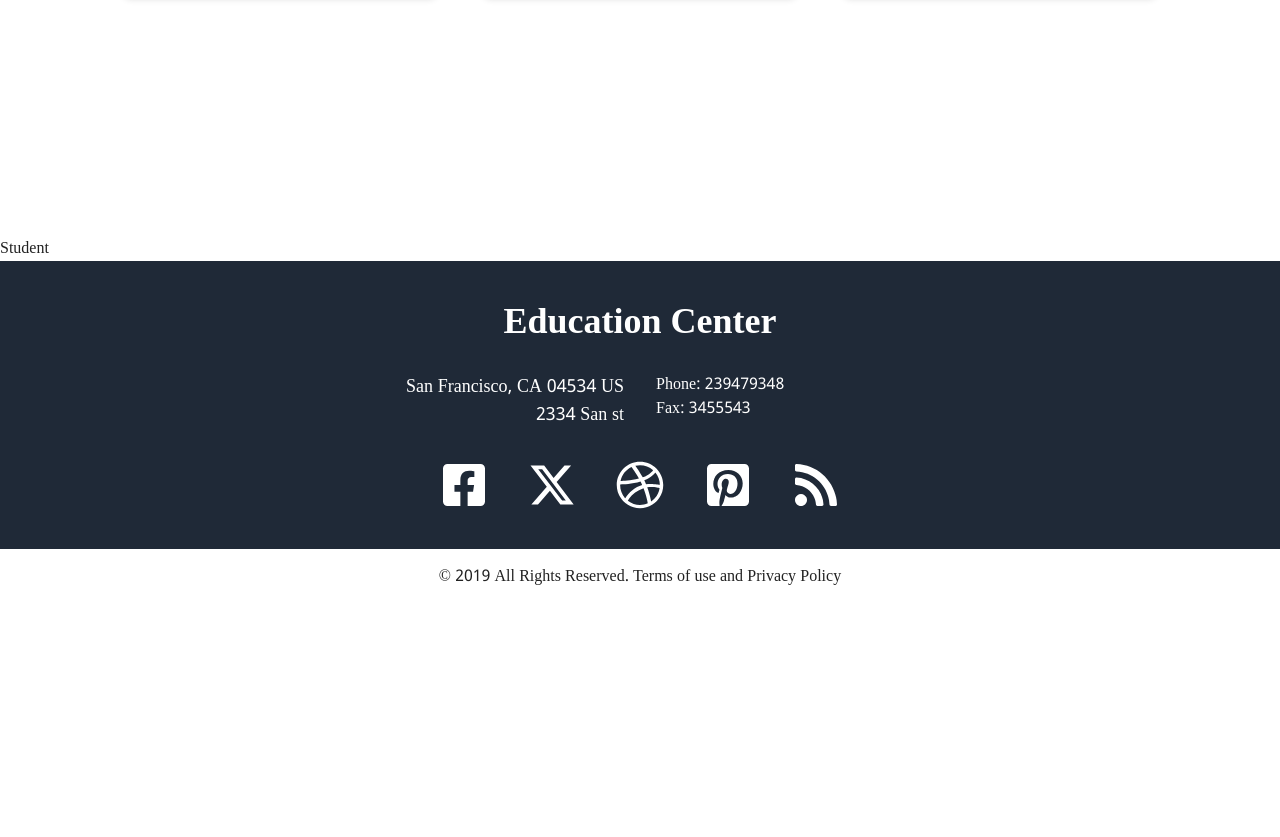
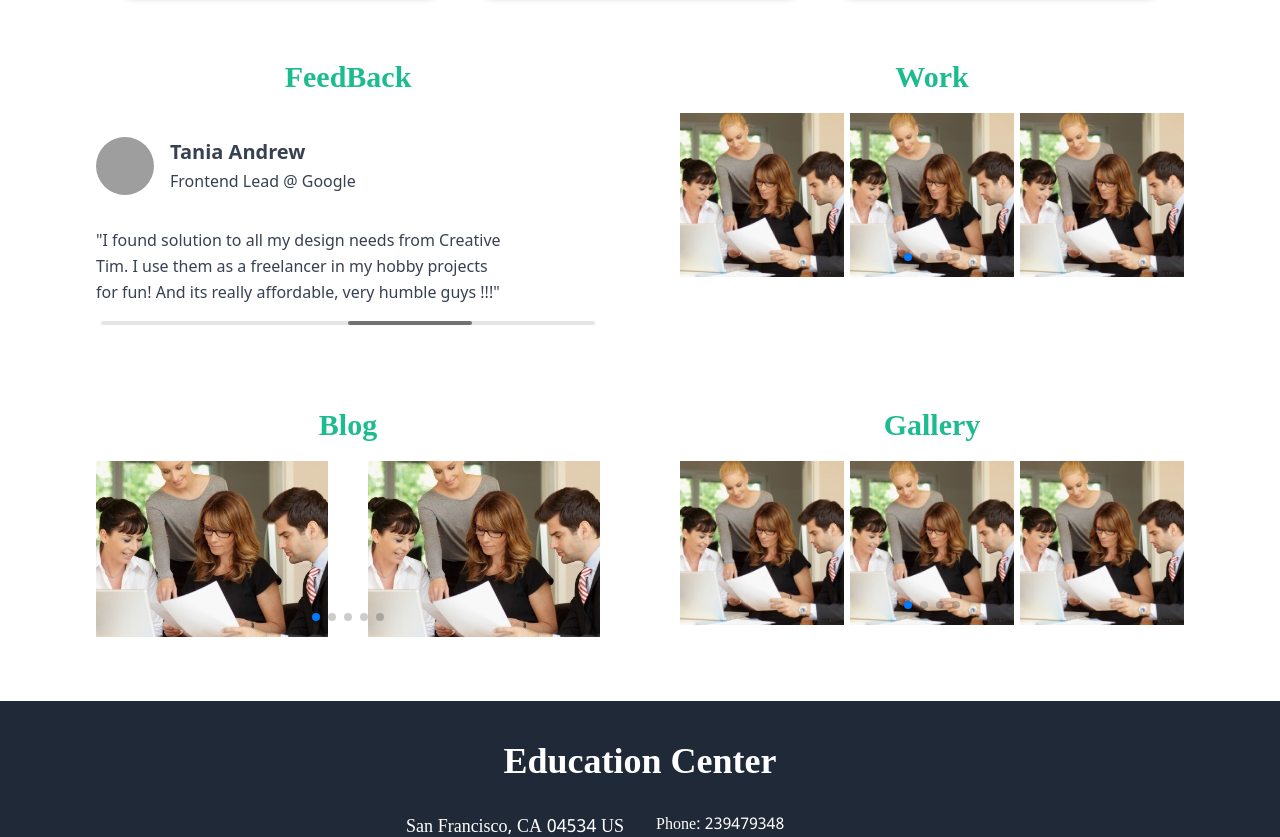
Before and after one commit to mohon01/BestComputer, a Gatsby site: page / in a window 1280 px wide. Shown: the part 3568-4405 px from the top of the page. Before the commit the page ends 4173 px from the top, so only its background shows below. Built offline with nearby package versions, Linux system fonts and the light colour scheme; Gatsby itself is replaced by a stand-in of ours; some packages are replaced by stand-ins of ours; grey boxes are pictures that could not be loaded; a web font is replaced by a local one.

Commit message:
added student section

```diff
--- a/src/components/route/home/members/Members.tsx
+++ b/src/components/route/home/members/Members.tsx
@@ -4,7 +4,7 @@ import MembersModel from "./MembersModel";
 
 export default function Members() {
   return (
-    <div className="mx-2 mb-60 flex flex-col items-center justify-center gap-10 text-center md:mx-20">
+    <div className="mx-2 flex flex-col items-center justify-center gap-10 text-center md:mx-20">
       <div className="space-y-3">
         <div className="text-2xl font-bold text-primary-100 md:text-4xl">
           প্রতিষ্ঠানের সদস্যগণ
--- /dev/null
+++ b/src/components/route/home/student/Blog.tsx
@@ -0,0 +1,49 @@
+import React from "react";
+// Import Swiper React components
+import { Swiper, SwiperSlide } from "swiper/react";
+import img1 from "../../../../images/course1.jpg";
+
+// Import Swiper styles
+import "swiper/css";
+import "swiper/css/pagination";
+
+// import required modules
+import { Pagination } from "swiper/modules";
+
+export default function Blog() {
+  return (
+    <div className="space-y-4">
+      <div className="text-center text-3xl font-bold text-primary-100">
+        Blog
+      </div>
+      <Swiper
+        slidesPerView={2}
+        spaceBetween={40}
+        pagination={{
+          clickable: true,
+        }}
+        modules={[Pagination]}
+        className="mySwiper"
+      >
+        <SwiperSlide>
+          <img src={img1} alt="" className="h-44 w-full object-cover" />
+        </SwiperSlide>
+        <SwiperSlide>
+          <img src={img1} alt="" className="h-44 w-full object-cover" />
+        </SwiperSlide>
+        <SwiperSlide>
+          <img src={img1} alt="" className="h-44 w-full object-cover" />
+        </SwiperSlide>
+        <SwiperSlide>
+          <img src={img1} alt="" className="h-44 w-full object-cover" />
+        </SwiperSlide>
+        <SwiperSlide>
+          <img src={img1} alt="" className="h-44 w-full object-cover" />
+        </SwiperSlide>
+        <SwiperSlide>
+          <img src={img1} alt="" className="h-44 w-full object-cover" />
+        </SwiperSlide>
+      </Swiper>
+    </div>
+  );
+}
--- /dev/null
+++ b/src/components/route/home/student/FeedBack.tsx
@@ -0,0 +1,44 @@
+import React from "react";
+// Import Swiper React components
+import { Swiper, SwiperSlide } from "swiper/react";
+
+// Import Swiper styles
+import "swiper/css";
+import "swiper/css/scrollbar";
+
+// import required modules
+import { Autoplay, Scrollbar } from "swiper/modules";
+import FeedBackModel from "./FeedBackModel";
+
+export default function FeedBack() {
+  return (
+    <div className="space-y-6">
+      <div className="text-center text-3xl font-bold text-primary-100">
+        FeedBack
+      </div>
+      <Swiper
+        scrollbar={{
+          hide: false,
+        }}
+        autoplay={{
+          delay: 2500,
+          disableOnInteraction: false,
+        }}
+        modules={[Scrollbar, Autoplay]}
+      >
+        <SwiperSlide>
+          <FeedBackModel />
+        </SwiperSlide>
+        <SwiperSlide>
+          <FeedBackModel />
+        </SwiperSlide>
+        <SwiperSlide>
+          <FeedBackModel />
+        </SwiperSlide>
+        <SwiperSlide>
+          <FeedBackModel />
+        </SwiperSlide>
+      </Swiper>
+    </div>
+  );
+}
--- /dev/null
+++ b/src/components/route/home/student/FeedBackModel.tsx
@@ -0,0 +1,32 @@
+import React from "react";
+
+export default function FeedBackModel() {
+  return (
+    <div className="relative flex w-full max-w-[26rem] flex-col rounded-xl bg-transparent bg-clip-border text-gray-700 shadow-none">
+      <div className="relative mx-0 mt-4 flex items-center gap-4 overflow-hidden rounded-xl bg-transparent bg-clip-border pb-8 pt-0 text-gray-700 shadow-none">
+        <img
+          src="https://images.unsplash.com/photo-1633332755192-727a05c4013d?ixlib=rb-1.2.1&amp;ixid=MnwxMjA3fDB8MHxwaG90by1wYWdlfHx8fGVufDB8fHx8&amp;auto=format&amp;fit=crop&amp;w=1480&amp;q=80"
+          alt="Tania Andrew"
+          className="relative inline-block h-[58px] w-[58px] !rounded-full object-cover object-center"
+        />
+        <div className="flex w-full flex-col gap-0.5">
+          <div className="flex items-center justify-between">
+            <h5 className="text-blue-gray-900 block font-sans text-xl font-semibold leading-snug tracking-normal antialiased">
+              Tania Andrew
+            </h5>
+          </div>
+          <p className="text-blue-gray-900 block font-sans text-base font-light leading-relaxed antialiased">
+            Frontend Lead @ Google
+          </p>
+        </div>
+      </div>
+      <div className="mb-6 p-0">
+        <p className="block font-sans text-base font-light leading-relaxed text-inherit antialiased">
+          "I found solution to all my design needs from Creative Tim. I use them
+          as a freelancer in my hobby projects for fun! And its really
+          affordable, very humble guys !!!"
+        </p>
+      </div>
+    </div>
+  );
+}
--- /dev/null
+++ b/src/components/route/home/student/Gallery.tsx
@@ -0,0 +1,49 @@
+import React from "react";
+// Import Swiper React components
+import { Swiper, SwiperSlide } from "swiper/react";
+import img1 from "../../../../images/course1.jpg";
+
+// Import Swiper styles
+import "swiper/css";
+import "swiper/css/pagination";
+
+// import required modules
+import { Pagination } from "swiper/modules";
+
+export default function Gallery() {
+  return (
+    <div className="space-y-4">
+      <div className="text-center text-3xl font-bold text-primary-100">
+        Gallery
+      </div>
+      <Swiper
+        slidesPerView={3}
+        spaceBetween={6}
+        pagination={{
+          clickable: true,
+        }}
+        modules={[Pagination]}
+        className="mySwiper"
+      >
+        <SwiperSlide>
+          <img src={img1} alt="" />
+        </SwiperSlide>
+        <SwiperSlide>
+          <img src={img1} alt="" />
+        </SwiperSlide>
+        <SwiperSlide>
+          <img src={img1} alt="" />
+        </SwiperSlide>
+        <SwiperSlide>
+          <img src={img1} alt="" />
+        </SwiperSlide>
+        <SwiperSlide>
+          <img src={img1} alt="" />
+        </SwiperSlide>
+        <SwiperSlide>
+          <img src={img1} alt="" />
+        </SwiperSlide>
+      </Swiper>
+    </div>
+  );
+}
--- a/src/components/route/home/student/Student.tsx
+++ b/src/components/route/home/student/Student.tsx
@@ -1,5 +1,16 @@
 import React from "react";
+import Blog from "./Blog";
+import FeedBack from "./FeedBack";
+import Gallery from "./Gallery";
+import Work from "./Work";
 
 export default function Student() {
-  return <div>Student</div>;
+  return (
+    <div className="mx-2 my-16 grid grid-cols-1 gap-10 md:gap-20 md:mx-24 md:grid-cols-2">
+      <FeedBack />
+      <Work />
+      <Blog />
+      <Gallery />
+    </div>
+  );
 }
--- /dev/null
+++ b/src/components/route/home/student/Work.tsx
@@ -0,0 +1,49 @@
+import React from "react";
+// Import Swiper React components
+import { Swiper, SwiperSlide } from "swiper/react";
+import img1 from "../../../../images/course1.jpg";
+
+// Import Swiper styles
+import "swiper/css";
+import "swiper/css/pagination";
+
+// import required modules
+import { Pagination } from "swiper/modules";
+
+export default function Work() {
+  return (
+    <div className="space-y-4">
+      <div className="text-center text-3xl font-bold text-primary-100">
+        Work
+      </div>
+      <Swiper
+        slidesPerView={3}
+        spaceBetween={6}
+        pagination={{
+          clickable: true,
+        }}
+        modules={[Pagination]}
+        className="mySwiper"
+      >
+        <SwiperSlide>
+          <img src={img1} alt="" />
+        </SwiperSlide>
+        <SwiperSlide>
+          <img src={img1} alt="" />
+        </SwiperSlide>
+        <SwiperSlide>
+          <img src={img1} alt="" />
+        </SwiperSlide>
+        <SwiperSlide>
+          <img src={img1} alt="" />
+        </SwiperSlide>
+        <SwiperSlide>
+          <img src={img1} alt="" />
+        </SwiperSlide>
+        <SwiperSlide>
+          <img src={img1} alt="" />
+        </SwiperSlide>
+      </Swiper>
+    </div>
+  );
+}
```
